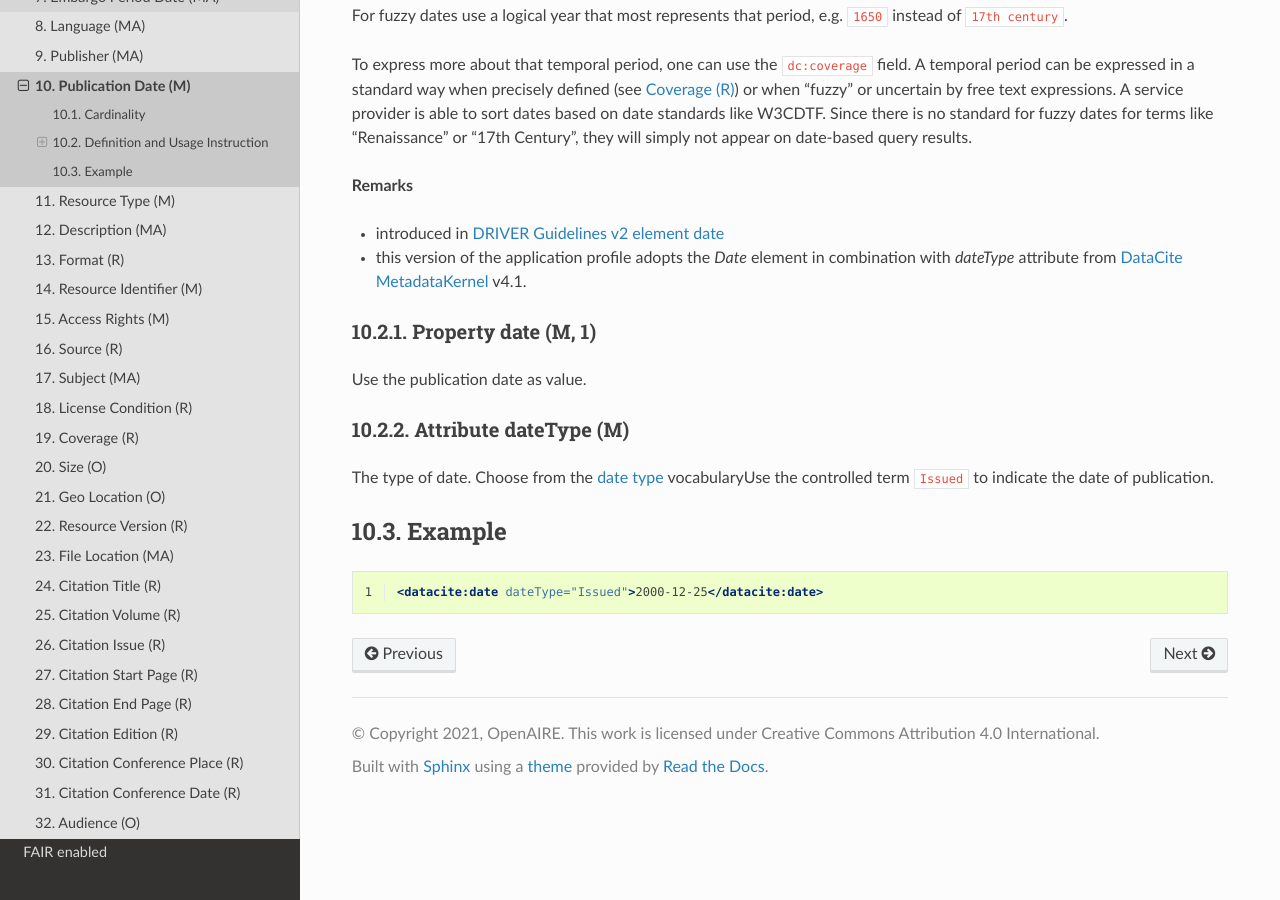
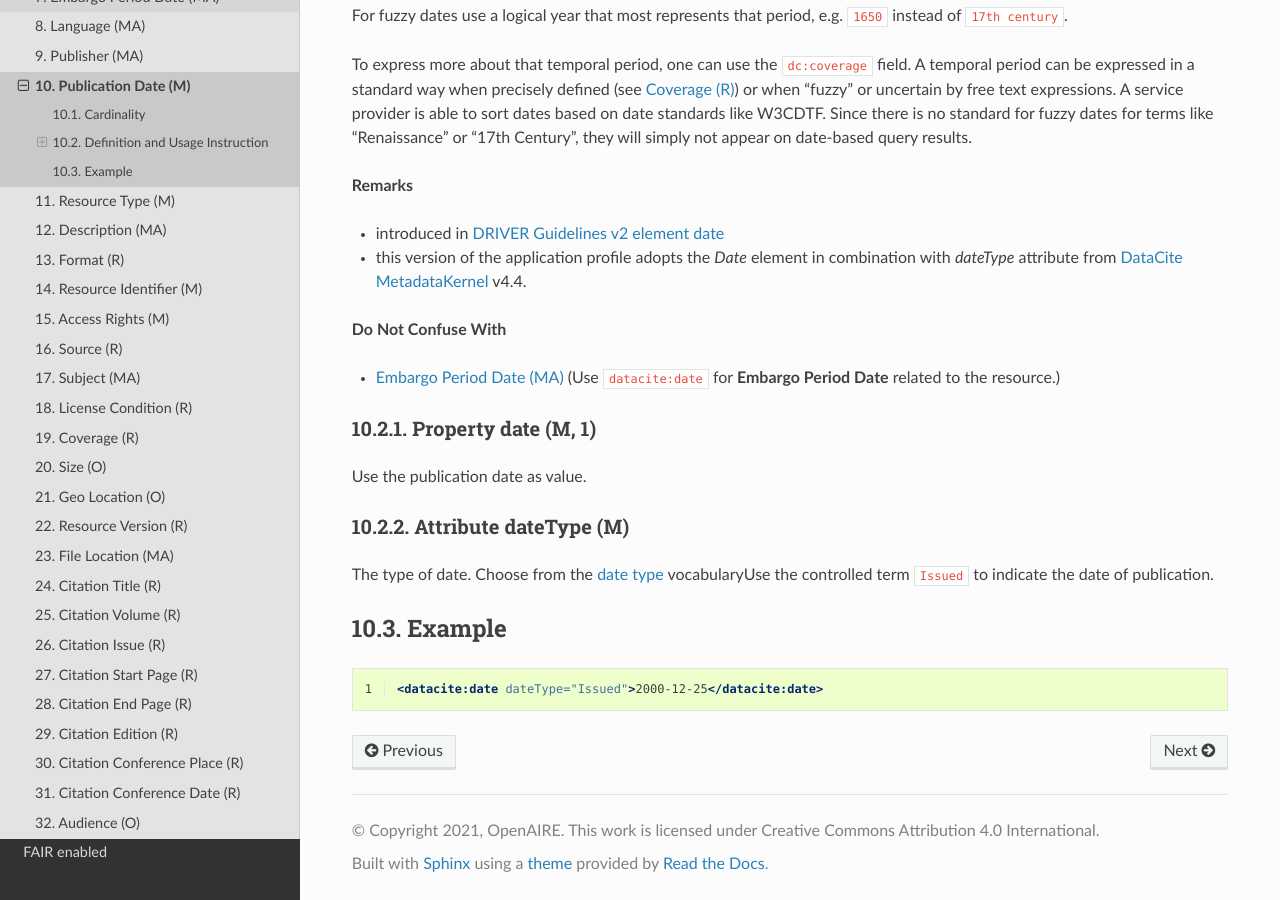
Before and after one commit to openaire/guidelines-literature-repositories, a Sphinx documentation site: the page built from docs/field_publicationdate.rst, in a window 1280 px wide and 900 px high, scrolled down 1282 px. Built offline with Sphinx 7.4.7 and the Read the Docs theme 2.0.0, drawn with Linux system fonts in a browser that asks for light colours; a script that is not in the unit is left out.

Commit message:
refine definition text

```diff
--- a/docs/field_embargoenddate.rst
+++ b/docs/field_embargoenddate.rst
@@ -31,6 +31,10 @@ When :ref:`dci:accessrights` is set to::
 
 the start and end date of the embargo period must be provided.
 
+**Do Not Confuse With**
+
+* :ref:`dci:datePublication` (Use ``datacite:date`` for **Publication Date** related to the resource.)
+
 Property date (MA, 2)
 -----------------------
 
--- a/docs/field_publicationdate.rst
+++ b/docs/field_publicationdate.rst
@@ -54,7 +54,11 @@ To express more about that temporal period, one can use the ``dc:coverage`` fiel
 **Remarks**
 
 * introduced in `DRIVER Guidelines v2 element date`_
-* this version of the application profile adopts the *Date* element in combination with *dateType* attribute from `DataCite MetadataKernel`_ v4.1.
+* this version of the application profile adopts the *Date* element in combination with *dateType* attribute from `DataCite MetadataKernel`_ v4.4.
+
+**Do Not Confuse With**
+
+* :ref:`dci:dateEmbargo` (Use ``datacite:date`` for **Embargo Period Date** related to the resource.)
 
 Property date (M, 1)
 --------------------
```
